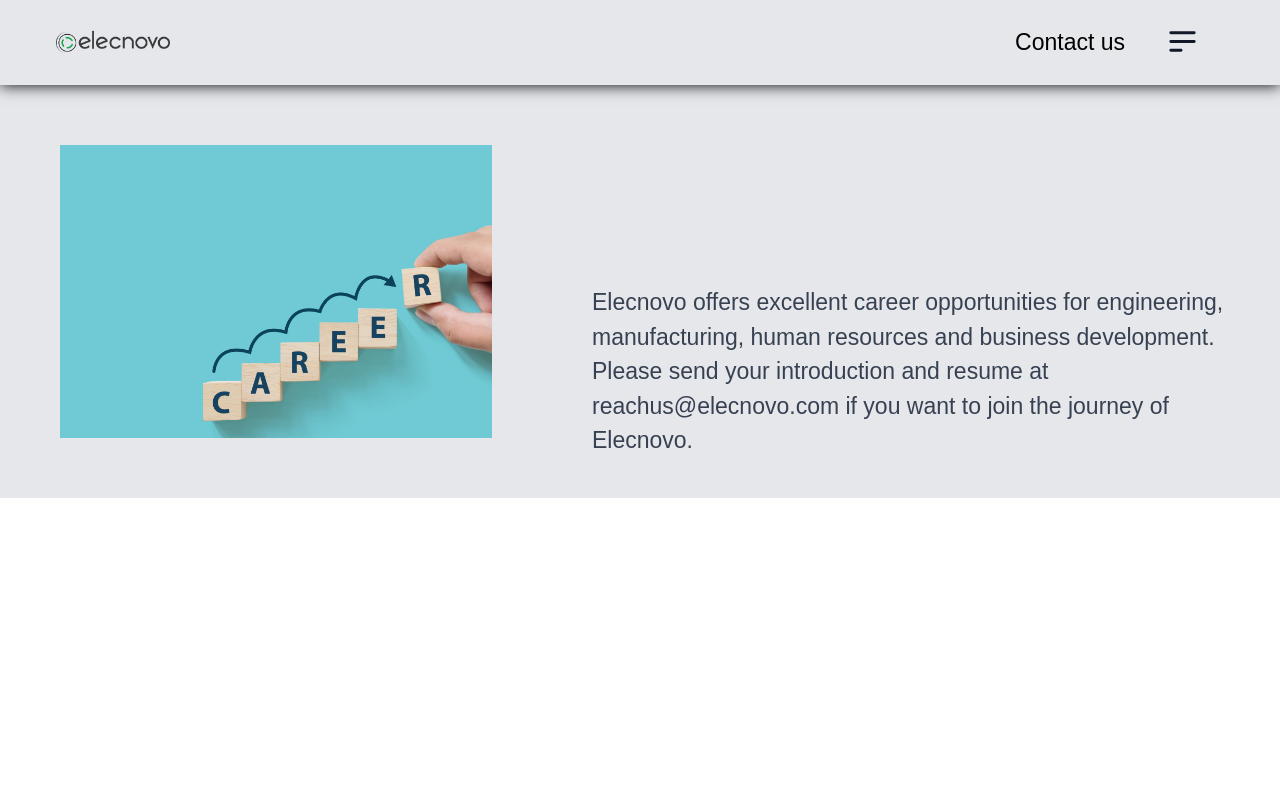
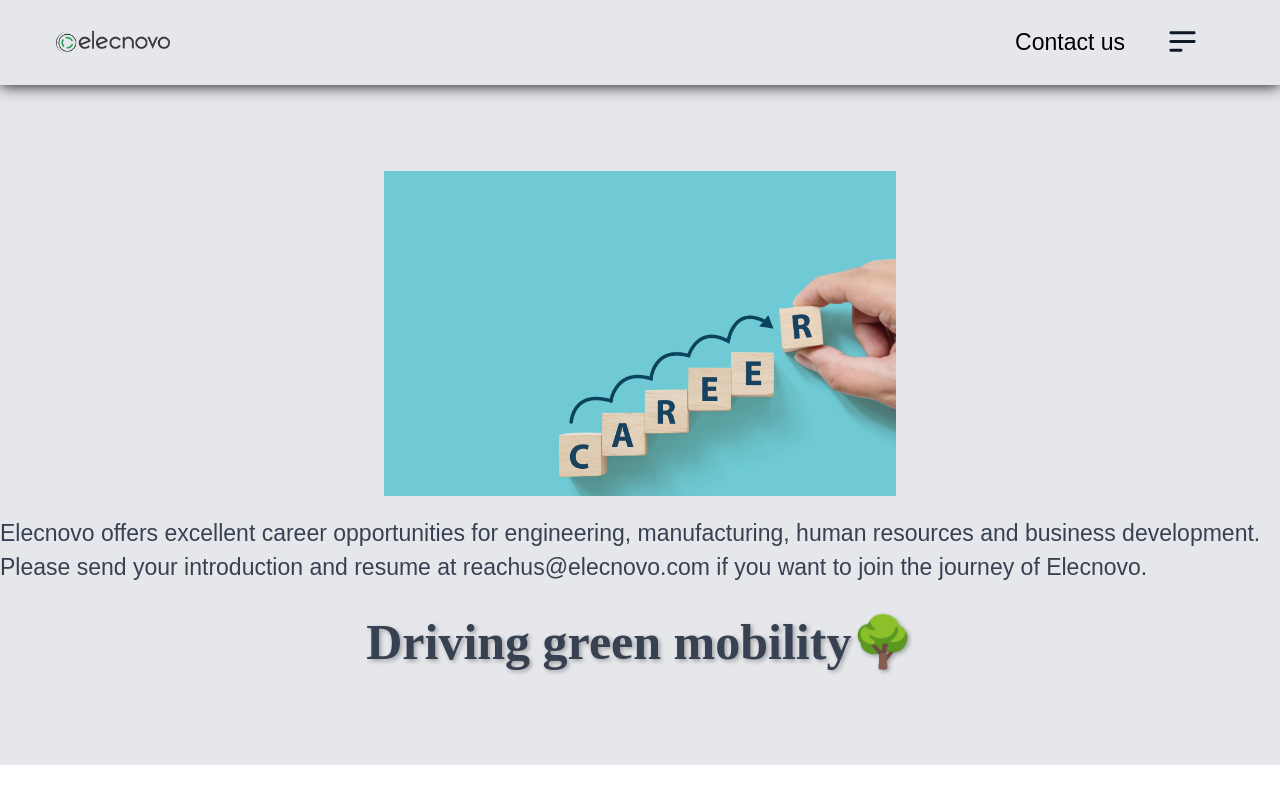
Before and after one commit to SeemaKumari62998/elecnovo_web, a React (Vite) app: page /career in a window 1280 px wide. Built offline with nearby package versions, Linux system fonts and the light colour scheme.

Commit message:
added new section in the home page

```diff
--- a/src/pages/Home.jsx
+++ b/src/pages/Home.jsx
@@ -21,7 +21,7 @@ const Section = styled.div`
   overflow: hidden;
 
   @media only screen and (max-width: 600px) {
-    height: 26vh;
+    height: 100vh;
   }
 `;
 
@@ -33,6 +33,11 @@ const Video = styled.video`
   top: 0;
   left: 0;
   z-index: -1;
+
+  @media only screen and (max-width: 600px) {
+    height: 40%;
+    object-fit: cover;
+  }
 `;
 
 const H1 = styled(motion.h1)`
@@ -99,7 +104,7 @@ const Li = styled.h1`
 const Img = styled.img`
   width: 100%;
   height: 60%;
-  margin: 90px;
+  margin: 80px;
   padding: 0;
 
   @media only screen and (max-width: 600px) {
@@ -112,13 +117,13 @@ const Img = styled.img`
 const Div = styled.div`
   display: grid;
   grid-template-columns: repeat(2, 1fr);
-  margin: 40px 0;
+  margin: 20px 20px;
+  gap: 40px;
   height: 100vh;
   width: 80%;
 
   @media only screen and (max-width: 600px) {
     grid-template-columns: 1fr;
-
     width: 90%;
     margin: 10px auto;
     padding: 10px;
@@ -166,6 +171,15 @@ function Home() {
         </Content>
       </Section>
 
+      <Section>
+        <h1>
+          ABOUT US Elecnovo is engaged in Design, Development, Manufacture and
+          Supply of Intelligent, Efficient, Reliable and Robust electric motors
+          for Electric Vehicles (EV) and other applications. Elecnovo also
+          provides motor control and powertrain solutions.
+        </h1>
+      </Section>
+
       <Application />
 
       <Products />
--- a/src/pages/Products.jsx
+++ b/src/pages/Products.jsx
@@ -13,7 +13,7 @@ const StyledContainer = styled.div`
   @media only screen and (max-width: 600px) {
     height: 100%;
     top: 0;
-    margin-top: 5px;
+    /* margin-top: 5px; */
   }
 `;
 
@@ -67,7 +67,7 @@ const H3 = styled.h3`
   color: var(--color-grey-600);
 
   @media only screen and (max-width: 600px) {
-    font-size: 20px;
+    font-size: 2.5rem;
     margin-top: 25px;
   }
 `;
@@ -98,7 +98,7 @@ function Products() {
             }}
           >
             <img src="1KW SPM R1.jpg" alt="product" />
-            <h2>1 kW BLDC / PMSM</h2>
+            <h4>1 kW BLDC / PMSM</h4>
 
             <Button onClick={handleExplore}>..more</Button>
           </StyledImage>
@@ -116,7 +116,7 @@ function Products() {
             }}
           >
             <img src="2KW SPM R1.jpg" alt="product" />
-            <h2>2 kW BLDC / PMSM</h2>
+            <h4>2 kW BLDC / PMSM</h4>
 
             <Button onClick={handleExplore}>..more</Button>
           </StyledImage>
@@ -134,7 +134,7 @@ function Products() {
             }}
           >
             <img src="3KW SPM R1.jpg" alt="product" />
-            <h2>3 kW BLDC / PMSM</h2>
+            <h4>3 kW BLDC / PMSM</h4>
 
             <Button onClick={handleExplore}>..more</Button>
           </StyledImage>
@@ -152,7 +152,7 @@ function Products() {
             }}
           >
             <img src="5KW SPM R1.jpg" alt="product" />
-            <h2>5 kW BLDC / PMSM</h2>
+            <h4>5 kW BLDC / PMSM</h4>
 
             <Button onClick={handleExplore}>..more</Button>
           </StyledImage>
@@ -170,7 +170,7 @@ function Products() {
             }}
           >
             <img src="8KW SPM R1.jpg" alt="product" />
-            <h2>10 kW BLDC / PMSM</h2>
+            <h4>10 kW BLDC / PMSM</h4>
 
             <Button onClick={handleExplore}>..more</Button>
           </StyledImage>
@@ -189,7 +189,7 @@ function Products() {
           >
             <img src="173 IPM R4.jpg" alt="product" />
 
-            <h2>15 kW BLDC / PMSM</h2>
+            <h4>15 kW BLDC / PMSM</h4>
 
             <Button onClick={handleExplore}>..more</Button>
           </StyledImage>
--- a/src/pages/Solutions.jsx
+++ b/src/pages/Solutions.jsx
@@ -8,7 +8,7 @@ const Section = styled.div`
   overflow: hidden;
 
   @media only screen and (max-width: 600px) {
-    height: 30vh;
+    height: 100vh;
   }
 `;
 const H1 = styled.h1`
@@ -21,7 +21,7 @@ const H1 = styled.h1`
   z-index: 10;
 
   @media only screen and (max-width: 600px) {
-    font-size: 17px;
+    font-size: 2.5rem;
     padding-left: 25px;
     margin-top: 25px;
     text-align: center;
@@ -29,15 +29,16 @@ const H1 = styled.h1`
 `;
 const H2 = styled.h2`
   position: relative;
+
   padding-left: 75%;
   font-size: 3rem;
   font-weight: 500;
   color: var(--color-cream-100);
 
   @media only screen and (max-width: 600px) {
-    font-size: 1rem;
-    padding-left: 70%;
-    margin-top: 8px;
+    font-size: 1.5rem;
+    padding-left: 55%;
+    margin-top: 90px;
   }
 `;
 const H3 = styled.h3`
@@ -49,8 +50,8 @@ const H3 = styled.h3`
   margin-top: 200px;
 
   @media only screen and (max-width: 600px) {
-    font-size: 1.1rem;
-    margin-top: 25px;
+    font-size: 1.5rem;
+    margin-top: 50%;
   }
 `;
 
@@ -58,7 +59,7 @@ const Content = styled.div`
   position: absolute;
   top: 95%;
   transform: translateY(-60%);
-  color: var(--color-green-100);
+  color: var(--color-yellow-100);
   width: 100%;
   display: flex;
   justify-content: center;
@@ -115,8 +116,11 @@ function Solutions() {
         <H1>Elecnovo Solutions</H1>
 
         <PerformanceVideo />
-        <H2>Motor control system</H2>
-        <H2>AI based</H2>
+        <H2>
+          Motor control system <br />
+          AI based
+        </H2>
+
         <H3>Powertrain</H3>
         <Content>
           <Ul>
--- a/ui/AppLayout.jsx
+++ b/ui/AppLayout.jsx
@@ -13,8 +13,7 @@ const StyledAppLayout = styled.div`
 
 const Main = styled.main`
   margin-top: 85px;
-
-  background-color: var(--color-grey-50);
+  background-color: var(--color-grey-200);
 
   @media only screen and (max-width: 600px) {
     margin-top: 60px;
--- a/ui/Button.jsx
+++ b/ui/Button.jsx
@@ -35,7 +35,7 @@ const Button = styled.button`
 
   @media only screen and (max-width: 600px) {
     padding: 0.2rem 0%.3;
-    width: 40%;
+    width: 30%;
     font-size: 15px;
   }
 
--- a/ui/Career.jsx
+++ b/ui/Career.jsx
@@ -1,25 +1,28 @@
 import styled from "styled-components";
+import { motion } from "framer-motion";
 
 const Container = styled.div`
   width: 100%;
   display: flex;
-  flex-direction: row;
+  flex-direction: column;
+  align-items: center;
   background-color: var(--color-grey-200);
+  min-height: 85vh;
+  justify-content: center;
 
   @media only screen and (max-width: 600px) {
-    flex-direction: column;
+    min-height: 85vh;
   }
 `;
 
 const Img = styled.img`
   width: 40%;
+  height: auto;
   object-fit: cover;
-  padding: 40px;
-  margin: 20px;
+  margin-top: 1px;
 
   @media only screen and (max-width: 600px) {
     width: 100%;
-    padding: 20px;
     margin: 0;
   }
 `;
@@ -27,17 +30,30 @@ const Img = styled.img`
 const StyledParagraph = styled.p`
   font-size: 23px;
   text-align: left;
-  margin: 40px;
-  margin-top: 200px;
+  margin: 20px 0;
 
   @media only screen and (max-width: 600px) {
-    font-size: 1.4rem;
-    margin: 20px;
-    padding: 10px;
+    font-size: 1.5rem;
+    margin: 20px 0;
+    padding: 5px 10px;
+    line-height: 25px;
   }
 `;
 
-function Carrer() {
+const FancyH1 = styled(motion.h1)`
+  font-size: 5rem;
+  color: var(--color-grey-700);
+  text-align: center;
+  font-family: "Times New Roman", Times, serif;
+  text-shadow: 2px 2px 4px rgba(0, 0, 0, 0.3);
+
+  @media only screen and (max-width: 600px) {
+    font-size: 2.5rem;
+    /* margin: 10px; */
+  }
+`;
+
+function Career() {
   return (
     <>
       <Container>
@@ -48,9 +64,16 @@ function Carrer() {
           your introduction and resume at reachus@elecnovo.com if you want to
           join the journey of Elecnovo.
         </StyledParagraph>
+        <FancyH1
+          initial={{ opacity: 0, y: -50 }}
+          animate={{ opacity: 1, y: 0 }}
+          transition={{ duration: 0.5, ease: "easeOut" }}
+        >
+          Driving green mobility🌳
+        </FancyH1>
       </Container>
     </>
   );
 }
 
-export default Carrer;
+export default Career;
--- a/ui/Footer.jsx
+++ b/ui/Footer.jsx
@@ -15,7 +15,6 @@ const StyledFooter = styled.div`
     align-items: flex-start;
     padding: 2px;
     padding-left: 30px;
-    margin-bottom: 90px;
   }
 `;
 
--- a/ui/Productdetail.jsx
+++ b/ui/Productdetail.jsx
@@ -3,10 +3,10 @@ import styled from "styled-components";
 
 const Container = styled.div`
   width: 100%;
-  top: 20px;
+  /* top: 20px; */
   color: var(--color-grey-800);
   height: auto;
-  margin: 10px 10px;
+  /* margin: 10px 10px; */
   padding: 10px;
   display: flex;
   flex-direction: column;
@@ -16,10 +16,10 @@ const Container = styled.div`
   position: relative;
 
   @media only screen and (max-width: 600px) {
-    top: 2%;
+    /* top: 2%; */
     height: 100vh;
     padding: 25px;
-    margin: 5px;
+    /* margin: 5px; */
     padding-bottom: 50px;
   }
 `;
```
